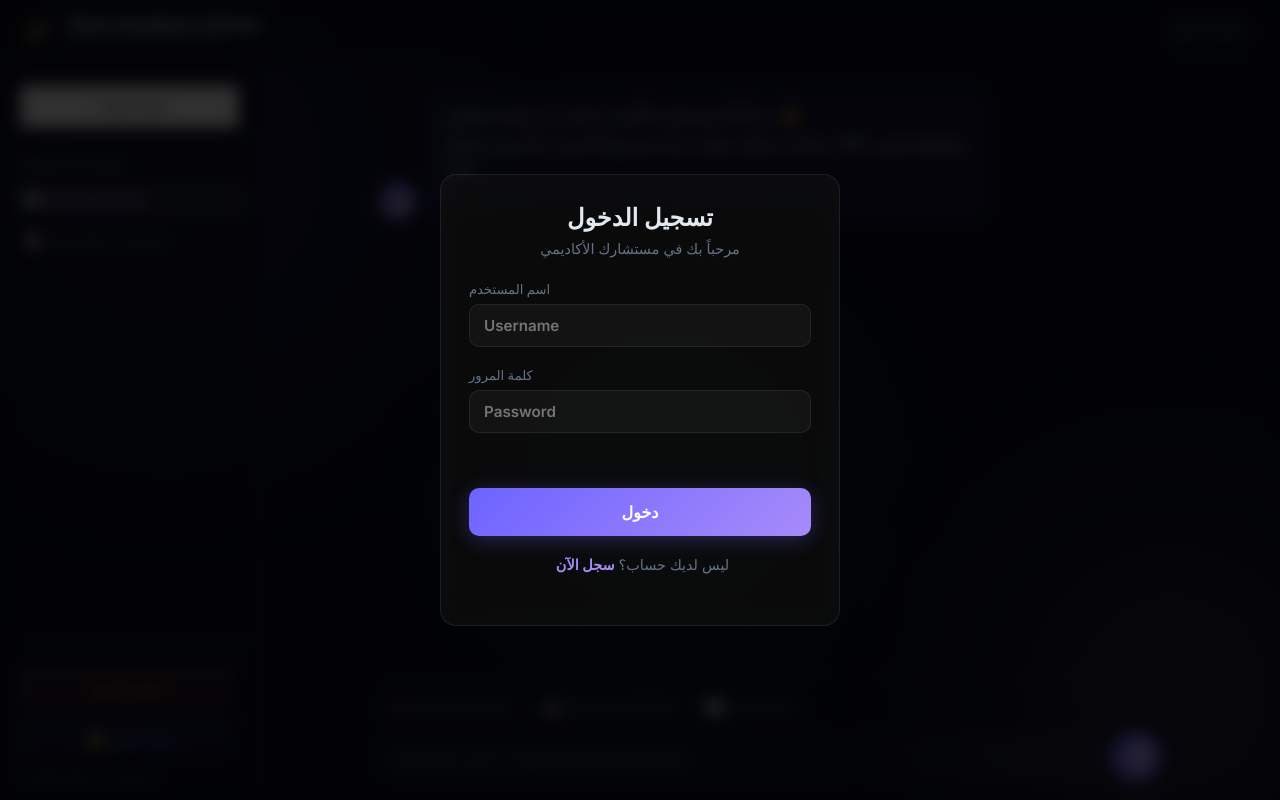
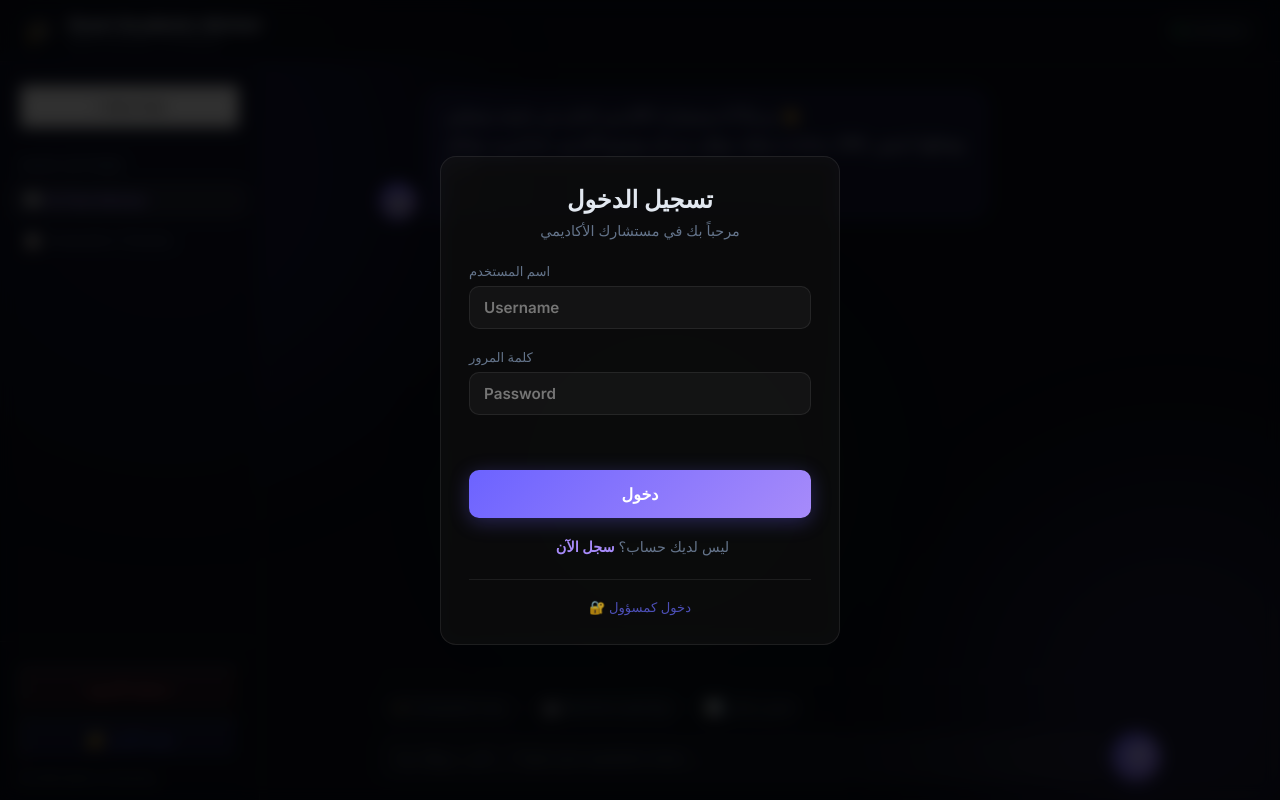
Before and after one commit to shehapmahmoud512-glitch/Chatbot, a Flask app: page / in a window 1280 px wide. Run offline with Flask 3, Linux system fonts and the light colour scheme; some libraries are stand-ins or nearby versions.

Commit message:
Add files via upload

```diff
--- a/templates/index.html
+++ b/templates/index.html
@@ -38,6 +38,13 @@
         <span id="auth-switch-text">ليس لديك حساب؟</span>
         <a href="#" id="auth-switch-link" onclick="toggleAuthMode()">سجل الآن</a>
       </p>
+
+      <div style="margin-top: 16px; text-align: center; border-top: 1px solid rgba(255,255,255,0.08); padding-top: 16px;">
+        <a href="/admin/login" style="color: #6366f1; font-size: 0.82rem; text-decoration: none; opacity: 0.75; transition: opacity 0.2s;"
+           onmouseover="this.style.opacity='1'" onmouseout="this.style.opacity='0.75'">
+          🔐 دخول كمسؤول
+        </a>
+      </div>
     </div>
   </div>
 
```
